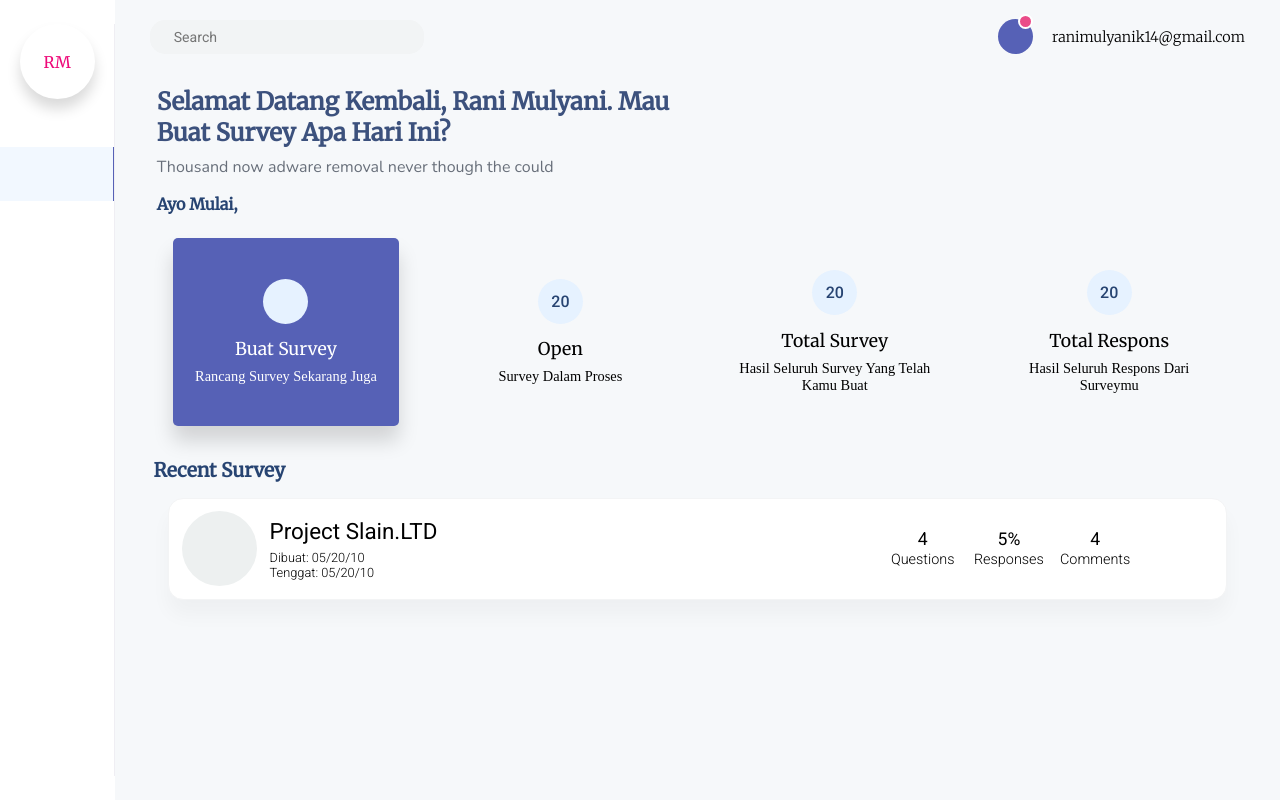
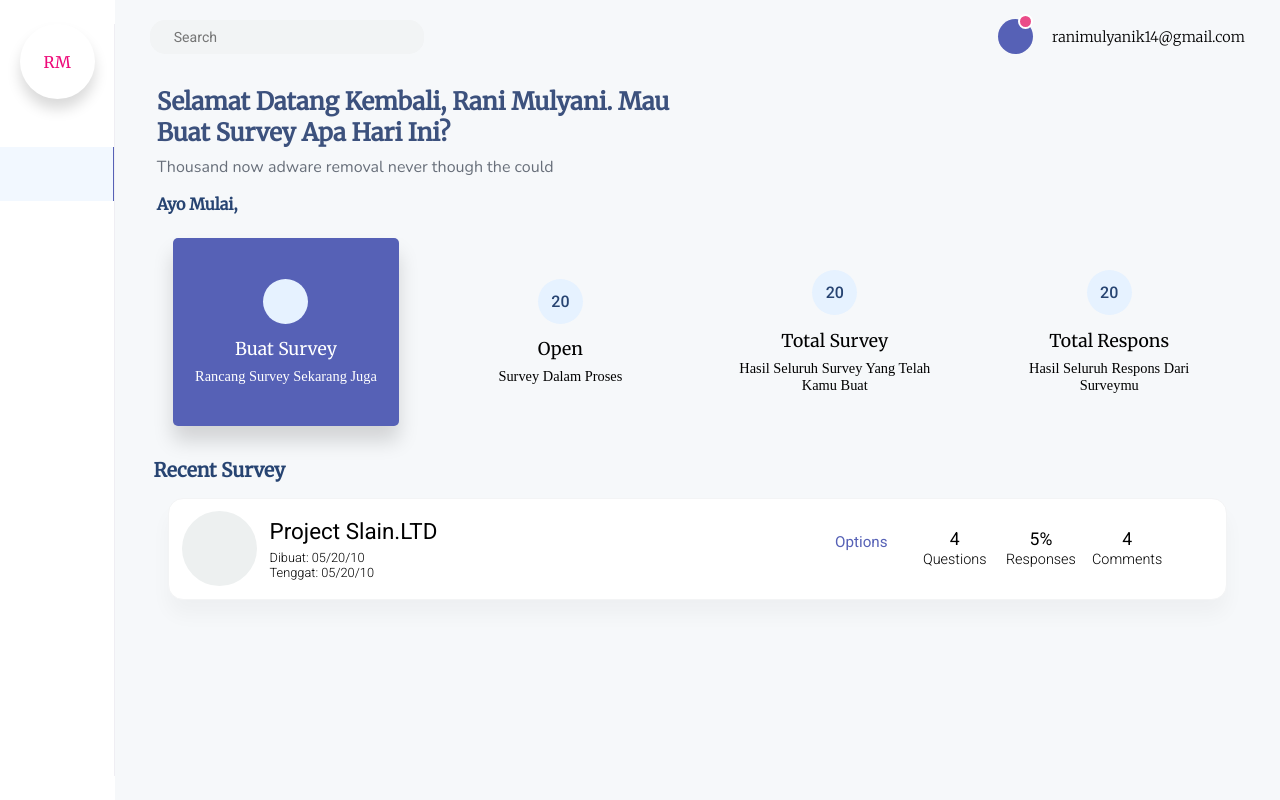
Before and after one commit to tychoandreakos/SURVEY-STMIK-AMIK-BANDUNG, a React (Create React App) app: page / in a window 1280 px wide. Built offline with nearby package versions, Linux system fonts and the light colour scheme; no server answers.

Commit message:
fnishing modifying the dropdown in home

```diff
--- /dev/null
+++ b/src/Components/Dashboard/Survey/Dropdown/index.js
@@ -0,0 +1,43 @@
+import React from "react";
+
+import Icon from "@iconify/react";
+import Edit from "@iconify/icons-mdi/edit-outline";
+import Send from '@iconify/icons-mdi/send';
+import Share from "@iconify/icons-mdi/share-circle"
+import Copy from '@iconify/icons-mdi/layers'
+
+import "./style.scss";
+
+const DropdownSurveyList = () => {
+  const dropdown = [
+    {
+      icon: Edit,
+      title: "Edit",
+    },
+    {
+      icon: Send,
+      title: "Send",
+    },
+    {
+      icon: Share,
+      title: "Share",
+    },
+    {
+      icon: Copy,
+      title: "Make a Copy",
+    },
+  ];
+
+  const dropdownRender = dropdown.map((item) => (
+    <li>
+      <div className='icon'>
+        <Icon icon={item.icon} />
+      </div>
+      <span>{item.title}</span>
+    </li>
+  ));
+
+  return <ul className='survey-list-dropdown'>{dropdownRender}</ul>;
+};
+
+export default DropdownSurveyList;
--- /dev/null
+++ b/src/Components/Dashboard/Survey/Dropdown/style.scss
@@ -0,0 +1,42 @@
+$Roboto: "Roboto", sans-serif;
+
+.survey-list-dropdown {
+  position: absolute;
+  background: #fff;
+  right: 11rem;
+  top: 4rem;
+  list-style: none;
+  box-shadow: 0px 5px 15px rgba(0, 0, 0, 0.12);
+  padding-bottom: 1.5rem;
+  border-radius: 0.5rem;
+  color: #6e6d7a;
+  padding-top: 0.5rem;
+
+  li {
+    display: flex;
+    align-items: center;
+    padding: 0.5rem;
+    width: 12rem;
+
+    &:hover {
+      color: #000;
+      background: #f2f8ff;
+    }
+
+    span {
+      font: {
+        family: $Roboto;
+        size: 0.92rem;
+      }
+      margin-left: 0.4rem;
+    }
+
+    .icon {
+      font: {
+        size: 1.2rem;
+      }
+      display: flex;
+      align-items: center;
+    }
+  }
+}
--- a/src/Components/Dashboard/Survey/index.js
+++ b/src/Components/Dashboard/Survey/index.js
@@ -1,9 +1,10 @@
-import React from "react";
+import React, { useState } from "react";
+
+import DropdownSurveyList from "./Dropdown";
+import { Icon } from "@iconify/react";
+import dots from "@iconify/icons-mdi/dots-horizontal";
 
 import "./style.scss";
-
-import { Icon } from "@iconify/react";
-import dots from "@iconify/icons-mdi/dots-horizontal";
 
 const Survey = () => {
   const sizeDots = 30;
@@ -21,6 +22,17 @@ const Survey = () => {
       title: "comments",
     },
   ];
+
+  const [dropdown, setDropdown] = useState(false);
+
+  const dropdownHandler = () => {
+    setDropdown(!dropdown);
+  };
+
+  let dropdownRender;
+  if (dropdown) {
+    dropdownRender = <DropdownSurveyList />;
+  }
 
   const statusRender = dummy.map((item) => (
     <div className='status-info'>
@@ -42,11 +54,13 @@ const Survey = () => {
         </div>
       </div>
       <div className='second'>
+        <div onClick={dropdownHandler} className='settings'>
+          <Icon width={sizeDots} height={sizeDots} icon={dots} />
+          <span>options</span>
+        </div>
         <div className='status'>{statusRender}</div>
-        <div className='settings'>
-          <Icon width={sizeDots} height={sizeDots} icon={dots} />
-        </div>
       </div>
+      {dropdownRender}
     </div>
   );
 };
--- a/src/Components/Dashboard/Survey/style.scss
+++ b/src/Components/Dashboard/Survey/style.scss
@@ -1,4 +1,4 @@
-$Roboto: 'Roboto', sans-serif;
+$Roboto: "Roboto", sans-serif;
 
 .survey {
   width: 100%;
@@ -12,6 +12,7 @@ $Roboto: 'Roboto', sans-serif;
   box-shadow: 0 15px 20px rgba(0, 0, 0, 0.034);
   cursor: pointer;
   transition: border 0.3s ease-in-out;
+  position: relative;
 
   &:hover {
     border: 1px solid #5661b6;
@@ -60,8 +61,21 @@ $Roboto: 'Roboto', sans-serif;
 
   .settings {
     cursor: pointer;
-    margin-left: 2rem;
+    margin-right: 2rem;
     color: #5661b6;
+    display: flex;
+    flex-direction: column;
+    align-items: center;
+    justify-items: center;
+
+    span {
+      text-transform: capitalize;
+      margin-top: -0.4rem;
+      font: {
+        family: $Roboto;
+        size: 0.95rem;
+      }
+    }
   }
 
   .info {
```
